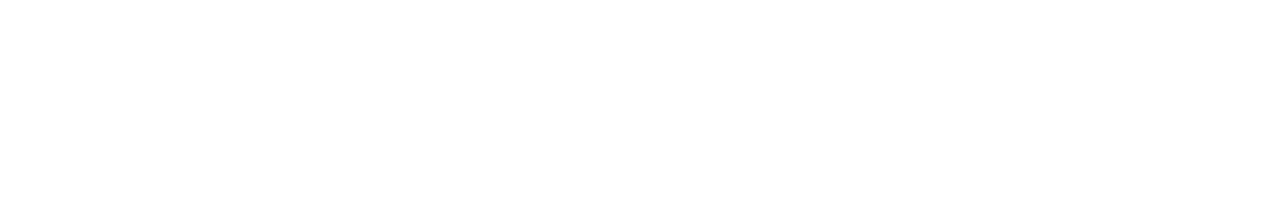
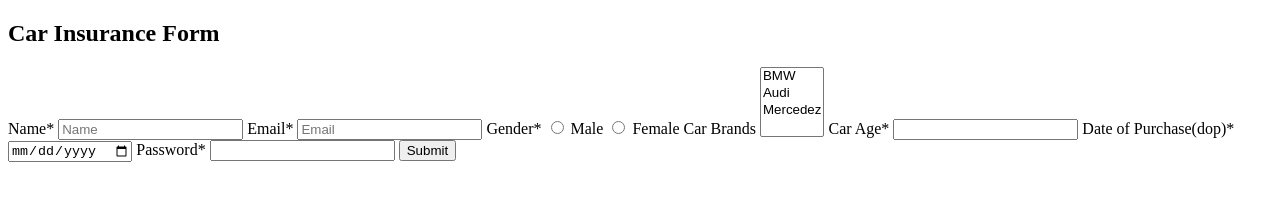
Before and after one commit to acciojob/car-insurance-form-D32SSV, a website: page main.html in a window 1280 px wide. Drawn offline with Linux system fonts and the light colour scheme.

Commit message:
created a submission

```diff
--- a/main.html
+++ b/main.html
@@ -10,6 +10,42 @@
 	<!-- the entire body must be written by student -->
     <script type="text/javascript" src="./script.js">
 </script>
+<h2>Car Insurance Form</h2>
+<form method="post" action="/submit">
+    <label for="name">Name*</label>
+    <input type="text" id="name" placeholder="Name" required>
+
+    <label for="email">Email*</label>
+    <input type="email" id="email" placeholder="Email" required>
+
+    <label for="gender"> Gender*</label>
+    <input type="radio" id="gender" name="gender" value="Male" required>
+    <label for="gender">Male</label>
+
+    <input type="radio" id="gender" name="gender" value="Female">
+    <label for="gender">Female</label>
+
+    <label for="cars">Car Brands</label>
+    <select name="cars" id="cars" multiple>
+        <option value="BMW">BMW</option>
+        <option value="Audi">Audi</option>
+        <option value="Mercedez">Mercedez</option>
+    </select>
+
+    <label for="carage">Car Age*</label>
+    <input type="number" id="carage" name="carage" required>
+
+    <label for="dop">Date of Purchase(dop)*</label>
+    <input type="date" id="dop" name="dop" required>
+
+    <!-- <label for="portfolio">Portfolio</label>
+    <input type="url" id="portfolio" name="portfolio"> -->
+
+    <label for="password">Password*</label>
+    <input type="text" id="password" name="password" required>
+
+    <button type="submit">Submit</button>
+</form>
 
 </body>
 
```
